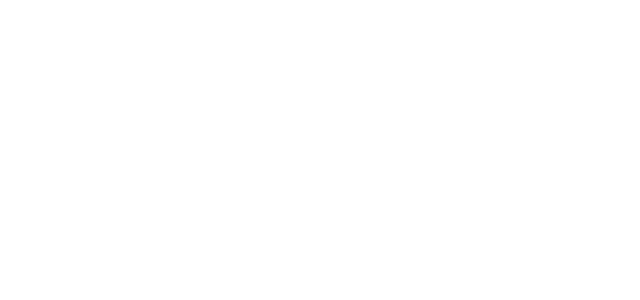
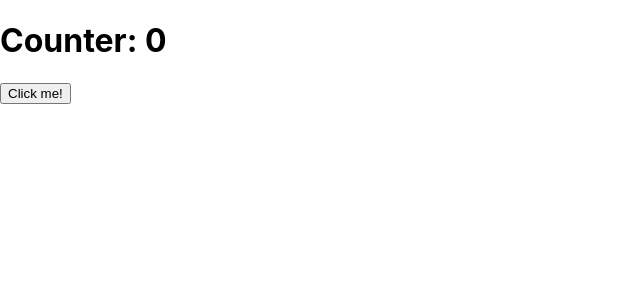
Before and after one commit to AlexGiaffreda/Esercizi-React, a React (Create React App) app in the folder my-app/: page /counter in a window 1280 px wide. Before the commit this address had no page. Shown: the top 300 px of the page, without its empty margins (0-640 px from the left). Built offline with nearby package versions, Linux system fonts and the light colour scheme.

Commit message:
router 2

```diff
--- a/my-app/src/App.js
+++ b/my-app/src/App.js
@@ -1,11 +1,14 @@
 import { Route, Routes } from 'react-router-dom';
 import Welcome from './Welcome';
+import Counter from './Counter';
+
 
 function App() {
   return (
     <div className="App">
       <Routes>
         <Route path='/' element={<Welcome name='Alex'/>}></Route>
+        <Route path='/counter' element={<Counter/>}></Route>
       </Routes>
     </div>
   );
--- /dev/null
+++ b/my-app/src/Counter.js
@@ -0,0 +1,24 @@
+import {useState} from 'react'
+
+
+function Counter ({initialValue=0}){
+
+    const [counter,setCount]=useState(initialValue)
+
+   function handlerButton(){
+
+        return (setCount(counter+1))
+
+    }
+
+return(
+
+
+    <>
+    <h1>Counter: {counter}</h1>
+    <button onClick={handlerButton}>Click me!</button>
+    </>
+)
+
+}
+export default Counter;
```
